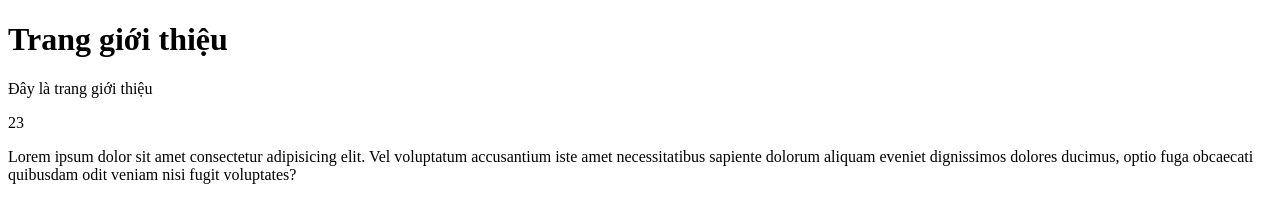
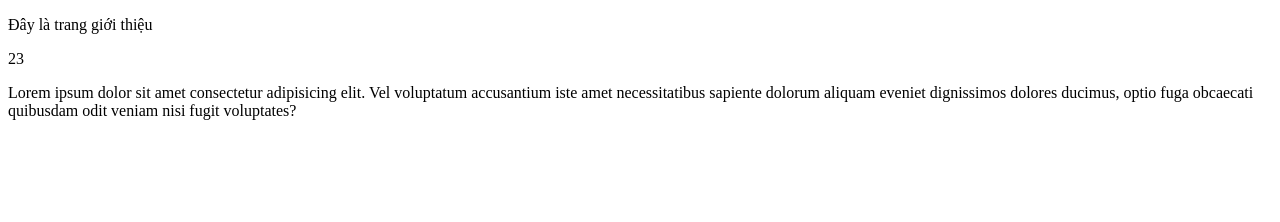
Before and after one commit to SpaceStalinn/du-an-01, a plain HTML site: page Du_an_01/gioithieu.html in a window 1280 px wide. Drawn offline with Linux system fonts and the light colour scheme.

Commit message:
Update page gioi thieu 2

```diff
--- a/Du_an_01/gioithieu.html
+++ b/Du_an_01/gioithieu.html
@@ -8,7 +8,6 @@
 </head>
 
 <body>
-    <h1>Trang giới thiệu</h1>
     <p>Đây là trang giới thiệu</p>
 
     <p>23</p>
```
